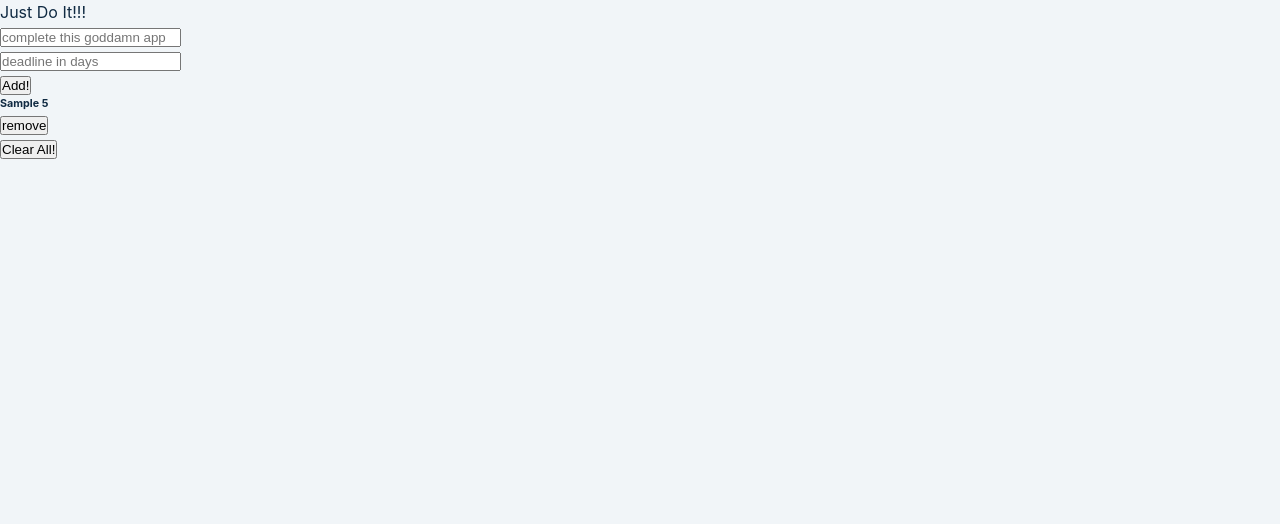
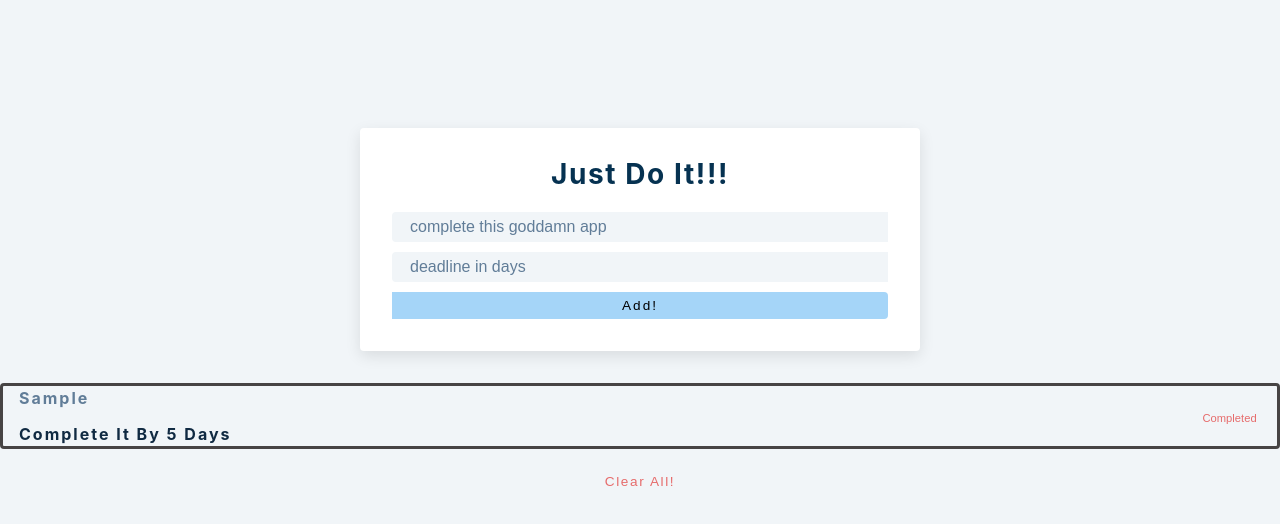
Before and after one commit to RitwikNandi/JustDoItJS, a React (Vite) app: page / in a window 1280 px wide. Both pictures are taken after typing "Sample", "5" into the empty fields and a click on the button "Add!". Shown: the top 524 px of the page. Built offline with nearby package versions, Linux system fonts and the light colour scheme.

Commit message:
completed sort of

```diff
--- a/index.html
+++ b/index.html
@@ -4,7 +4,7 @@
     <meta charset="UTF-8" />
     <link rel="icon" type="" href="./src/assets/icon.png" />
     <meta name="viewport" content="width=device-width, initial-scale=1.0" />
-    <title>404... name not found</title>
+    <title>Did it!!!</title>
   </head>
   <body>
     <div id="root"></div>
--- a/src/App.jsx
+++ b/src/App.jsx
@@ -1,11 +1,8 @@
-import Header from "./components/Header";
 import Task from "./components/Task";
-import Additional from "./components/Additional";
 
 function App() {
   return (
     <>
-      <Header />
       <Task />
     </>
   );
--- a/src/components/Header.jsx
+++ /dev/null
@@ -1,7 +0,0 @@
-import React from "react";
-
-const Header = () => {
-  return <div>Just Do It!!!</div>;
-};
-
-export default Header;
--- a/src/components/Task.jsx
+++ b/src/components/Task.jsx
@@ -10,7 +10,9 @@ const Task = () => {
     <div>
       <TaskForm />
       <TaskList />
-      <button onClick={() => removeAllTask()}>Clear All!</button>
+      <button className='clear-btn' onClick={() => removeAllTask()}>
+        Clear All!
+      </button>
     </div>
   );
 };
--- a/src/components/TaskForm.jsx
+++ b/src/components/TaskForm.jsx
@@ -4,13 +4,24 @@ import { useGLobalContext } from "../context";
 const TaskForm = () => {
   const { handleSubmit } = useGLobalContext();
   return (
-    <div>
-      <form onSubmit={(e) => handleSubmit(e)}>
-        <input type='text' placeholder='complete this goddamn app' />
-        <br />
-        <input type='number' placeholder='deadline in days' />
-        <br />
-        <button type='submit'>Add!</button>
+    <div className='section-center'>
+      <form onSubmit={(e) => handleSubmit(e)} className='task-form'>
+        <h3>Just Do It!!!</h3>
+        <div className='form-control'>
+          <input
+            type='text'
+            placeholder='complete this goddamn app'
+            className='task'
+          />
+          <input
+            type='number'
+            placeholder='deadline in days'
+            className='task'
+          />
+          <button className='submit-btn' type='submit'>
+            Add!
+          </button>
+        </div>
       </form>
     </div>
   );
--- a/src/components/TaskList.jsx
+++ b/src/components/TaskList.jsx
@@ -5,21 +5,23 @@ const TaskList = () => {
   const { taskList, removeTask } = useGLobalContext();
 
   return (
-    <div>
-      <ul>
-        {taskList.map((tasks) => {
-          const { id, task, deadLine } = tasks;
-          return (
-            <li key={id}>
-              <h6>
-                {task} <span>{deadLine}</span>
-              </h6>
-
-              <button onClick={() => removeTask(id)}>remove</button>
-            </li>
-          );
-        })}
-      </ul>
+    <div className='task-container'>
+      {taskList.map((tasks) => {
+        const { id, task, deadLine } = tasks;
+        return (
+          <article className='task-item' key={id}>
+            <h4 className='title'>
+              <p>{task}</p>
+              <p className='title'>complete it by {deadLine} days</p>
+            </h4>
+            <div className='btn-container'>
+              <button className='delete-btn' onClick={() => removeTask(id)}>
+                Completed
+              </button>
+            </div>
+          </article>
+        );
+      })}
     </div>
   );
 };
--- a/src/context.jsx
+++ b/src/context.jsx
@@ -1,7 +1,7 @@
 import { createContext, useContext, useEffect, useReducer } from "react";
 import reducer from "./reducer";
-import { HANDLE_TASK, HANDLE_DELETE, HANDLE_DELETE_ALL } from "./helper";
-import { initialState, getLocalStorage } from "./initialState/initialState";
+import { HANDLE_SUBMIT, HANDLE_DELETE, HANDLE_DELETE_ALL } from "./helper";
+import initialState from "./initialState/initialState";
 
 const AppContext = createContext();
 
@@ -15,7 +15,7 @@ const AppProvider = ({ children }) => {
 
     if (e.target[0].value !== "" || e.target[1].value !== "") {
       dispatch({
-        type: HANDLE_TASK,
+        type: HANDLE_SUBMIT,
         payload: {
           id: new Date().getTime().toString(),
           task: e.target[0].value,
@@ -32,7 +32,7 @@ const AppProvider = ({ children }) => {
   const removeTask = (id) => {
     dispatch({
       type: HANDLE_DELETE,
-      payload: id,
+      payload: { id },
     });
   };
 
--- a/src/helper.jsx
+++ b/src/helper.jsx
@@ -1,3 +1,3 @@
-export const HANDLE_TASK = `HANDLE_TASK`;
+export const HANDLE_SUBMIT = `HANDLE_SUBMIT`;
 export const HANDLE_DELETE = `HANDLE_DELETE`;
 export const HANDLE_DELETE_ALL = `HANDLE_DELETE_ALL`;
--- a/src/index.css
+++ b/src/index.css
@@ -173,37 +173,20 @@ Grocery List
 .section-center:hover {
   box-shadow: var(--dark-shadow);
 }
-.alert {
-  margin-bottom: 1rem;
-  height: 1.25rem;
-  display: grid;
-  align-items: center;
-  text-align: center;
-  font-size: 0.7rem;
-  border-radius: 0.25rem;
-  letter-spacing: var(--spacing);
-  text-transform: capitalize;
-}
-.alert-danger {
-  color: #721c24;
-  background: #f8d7da;
-}
-.alert-success {
-  color: #155724;
-  background: #d4edda;
-}
-.grocery-form h3 {
+.task-form h3 {
   color: var(--clr-primary-1);
   margin-bottom: 1.5rem;
   text-align: center;
 }
 .form-control {
   display: flex;
+  flex-direction: column;
   justify-content: center;
 }
-.grocery {
+.task {
   padding: 0.25rem;
   padding-left: 1rem;
+  margin-bottom: 10px;
   background: var(--clr-grey-10);
   border-top-left-radius: var(--radius);
   border-bottom-left-radius: var(--radius);
@@ -212,14 +195,14 @@ Grocery List
   flex: 1 0 auto;
   color: var(--clr-grey-5);
 }
-.grocery::placeholder {
+.task::placeholder {
   font-family: var(--ff-secondary);
   color: var(--clr-grey-5);
 }
 .submit-btn {
   background: var(--clr-primary-8);
   border-color: transparent;
-  flex: 0 0 5rem;
+  /* flex: 0 0 5rem; */
   display: grid;
   align-items: center;
   padding: 0.25rem;
@@ -237,25 +220,28 @@ Grocery List
   color: var(--clr-white);
 }
 
-.grocery-container {
+.task-container {
   margin-top: 2rem;
 }
 
-.grocery-item {
+.task-item {
   display: flex;
   align-items: center;
   justify-content: space-between;
   margin-bottom: 0.5rem;
+  border-style: solid;
+  border-color: #474444;
+  border-radius: 50%;
   transition: var(--transition);
   padding: 0.25rem 1rem;
   border-radius: var(--radius);
   text-transform: capitalize;
 }
-.grocery-item:hover {
+.task-item:hover {
   color: var(--clr-grey-5);
   background: var(--clr-grey-10);
 }
-.grocery-item:hover .title {
+.task-item:hover .title {
   color: var(--clr-grey-5);
 }
 .title {
--- a/src/initialState/initialState.jsx
+++ b/src/initialState/initialState.jsx
@@ -1,14 +1,10 @@
-export const initialState = {
-  id: 0,
+export default {
+  id: null,
   task: ``,
   deadLine: 0,
+  isEditing: false,
+  editId: null,
   taskList: localStorage.getItem("taskList")
     ? JSON.parse(localStorage.getItem("taskList"))
     : [],
 };
-
-export const getLocalStorage = () => {
-  if (localStorage.getItem("taskList")) {
-    return JSON.parse(localStorage.getItem("taskList"));
-  } else return initialState.taskList;
-};
--- a/src/reducer.jsx
+++ b/src/reducer.jsx
@@ -1,8 +1,8 @@
-import { HANDLE_TASK, HANDLE_DELETE, HANDLE_DELETE_ALL } from "./helper";
+import { HANDLE_SUBMIT, HANDLE_DELETE, HANDLE_DELETE_ALL } from "./helper";
 
 const reducer = (state, action) => {
   switch (action.type) {
-    case HANDLE_TASK:
+    case HANDLE_SUBMIT:
       return {
         ...state,
         id: action.payload.id,
```
Also changed, not shown: src/assets/icon.png, src/assets/shia-la-beouf-just-do-it.gif (deleted).
